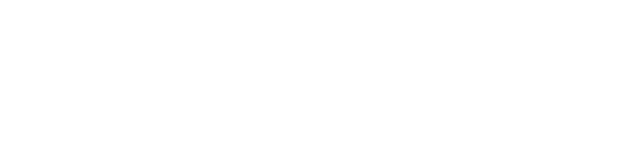
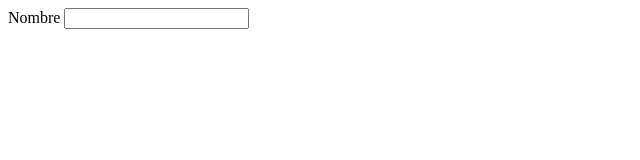
Before and after one commit to gadriv/Respositorio, a plain HTML site: page index.html in a window 1280 px wide. Shown: the whole page, without its empty margins (0-640 px from the left). Drawn offline with Linux system fonts and the light colour scheme.

Commit message:
Se agrego un laber
Label e input

```diff
--- a/index.html
+++ b/index.html
@@ -5,6 +5,7 @@
 	<title>Mi Primer repositorio</title>
 </head>
 <body>
-
+	<label for="">Nombre</label>
+	<input type="text">
 </body>
 </html>
```
